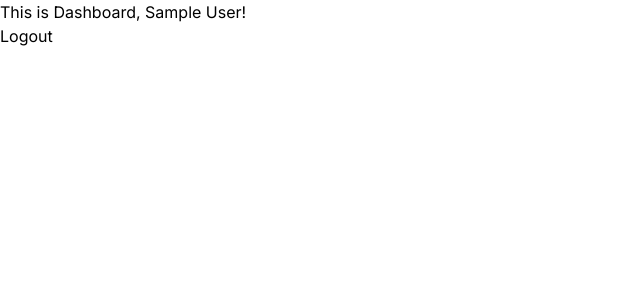
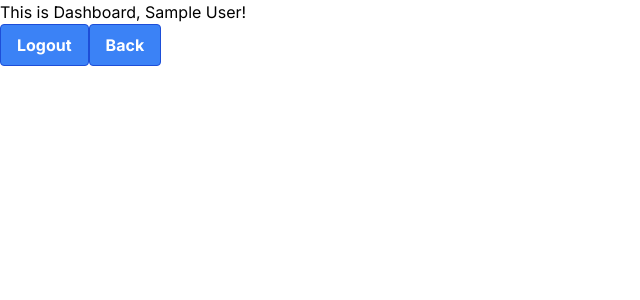
Before and after one commit to kunzaka001/quizify, a Next.js app: page /userInfo in a window 1280 px wide. Shown: the top 300 px of the page, without its empty margins (0-640 px from the left). Built offline with nearby package versions, Linux system fonts and the light colour scheme; no server answers; sample sign-in values are in the browser's storage.

Commit message:
Updated userInfo Page

```diff
--- a/app/userInfo/page.tsx
+++ b/app/userInfo/page.tsx
@@ -30,14 +30,31 @@
     }
   };
 
+  const handleBack = () => {
+    try {
+      router.push("/home");
+    } catch (error: any) {
+      console.error("Error signing out:", error.message);
+    }
+  };
+
   return (
     <div className="">
       <div className="">
         <h1 className="">
           This is Dashboard, {user ? user.displayName : "Guest"}!
         </h1>
-        <button onClick={handleLogout} className="">
+        <button
+          onClick={handleLogout}
+          className="bg-blue-500 hover:bg-blue-700 text-white font-bold py-2 px-4 border border-blue-700 rounded"
+        >
           Logout
+        </button>
+        <button
+          onClick={handleBack}
+          className="bg-blue-500 hover:bg-blue-700 text-white font-bold py-2 px-4 border border-blue-700 rounded"
+        >
+          Back
         </button>
       </div>
     </div>
```
